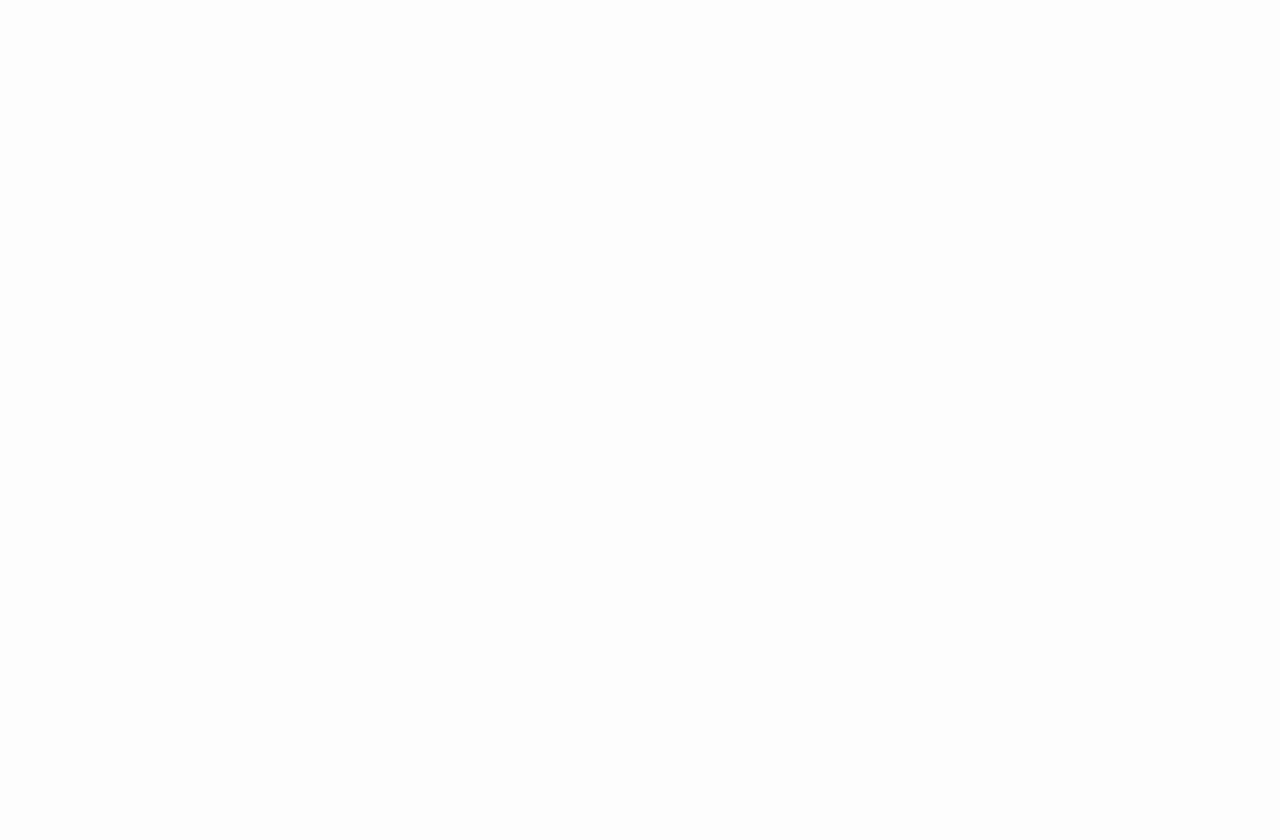
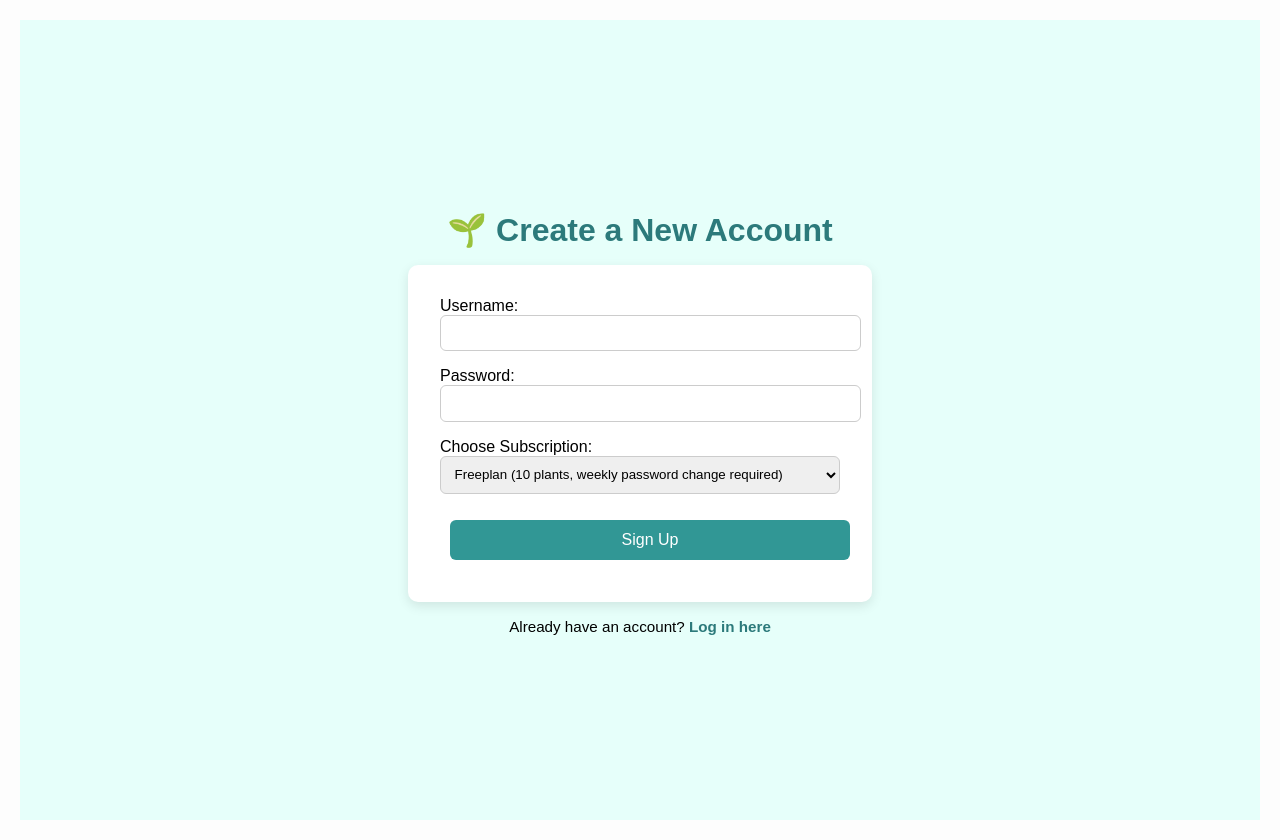
Before and after one commit to AmirJ-1999/plant-homie, a Vue app: page /signup in a window 1280 px wide. Before the commit this address had no page. Before the commit the page ends 800 px from the top, so only its background shows below. Built offline with nearby package versions, Linux system fonts and the light colour scheme.

Commit message:
Updated frontend

```diff
--- a/src/router/index.js
+++ b/src/router/index.js
@@ -5,6 +5,7 @@ import NotificationsView from '../views/NotificationsView.vue';
 import HistoryView from '../views/HistoryView.vue';
 import AddRemoveView from '../views/AddRemoveView.vue';
 import LoginView from '../views/LoginView.vue';
+import SignupView from '../views/SignupView.vue';
 
 const routes = [
   {
@@ -14,6 +15,7 @@ const routes = [
     }
   },
   { path: '/login', name: 'Login', component: LoginView },
+  { path: '/signup', name: 'Signup', component: SignupView },
   { path: '/dashboard', name: 'Dashboard', component: DashboardView, meta: { requiresAuth: true } },
   { path: '/plant-list', name: 'PlantList', component: PlantListView, meta: { requiresAuth: true } },
   { path: '/notifications', name: 'Notifications', component: NotificationsView, meta: { requiresAuth: true } },
--- a/src/views/LoginView.vue
+++ b/src/views/LoginView.vue
@@ -1,5 +1,6 @@
 <template>
     <div class="login-page">
+       <img src="@/assets/sun-logo.png" alt="Logo" class="logo-image" />
       <h1 class="logo">🌿 Plant Homie</h1>
       <form @submit.prevent="handleLogin">
         <div class="form-group">
@@ -13,6 +14,7 @@
         <button type="submit" class="login-button">Login</button>
       </form>
       <p v-if="errorMessage" class="error">{{ errorMessage }}</p>
+      <p class="signup-text">Don't have an account? <router-link to="/signup">Sign up here</router-link></p>
     </div>
   </template>
 
--- /dev/null
+++ b/src/views/SignupView.vue
@@ -0,0 +1,167 @@
+<template>
+  <div class="signup-page">
+    <h1 class="logo">🌱 Create a New Account</h1>
+
+    <form @submit.prevent="handleSignup">
+      <!-- Username -->
+      <div class="form-group">
+        <label>Username:</label>
+        <input v-model="username" required />
+      </div>
+
+      <!-- Password -->
+      <div class="form-group">
+        <label>Password:</label>
+        <input type="password" v-model="password" required />
+      </div>
+
+      <!-- Subscription plan -->
+      <div class="form-group">
+        <label>Choose Subscription:</label>
+        <select v-model="selectedPlan" required>
+          <option value="Free">Freeplan (10 plants, weekly password change required)</option>
+          <option value="Premium_Silver">Premium Silver (30 plants, weekly password change required)</option>
+          <option value="Premium_Gold">Premium Gold (50 plants, weekly password change required)</option>
+          <option value="Premium_Plat">Premium Plat (100 plants, no password change required)</option>
+        </select>
+      </div>
+
+      <!-- Submit -->
+      <button type="submit" class="signup-button">Sign Up</button>
+    </form>
+
+    <!-- Message -->
+    <p v-if="message" class="info">{{ message }}</p>
+
+    <!-- Link to login -->
+    <p class="login-text">
+      Already have an account? <router-link to="/login">Log in here</router-link>
+    </p>
+  </div>
+</template>
+
+<script>
+export default {
+  data() {
+    return {
+      username: '',
+      password: '',
+      selectedPlan: 'Free',
+      message: ''
+    };
+  },
+  methods: {
+    handleSignup() {
+      // --- Username validation ---
+      if (
+        this.username.length < 16 ||
+        this.username.length > 17 ||
+        this.username.includes('@')
+      ) {
+        this.message = '❌ Brugernavn skal være 16-17 tegn og må ikke være en email.';
+        return;
+      }
+
+      // --- Password length ---
+      if (this.password.length < 10 || this.password.length > 20) {
+        this.message = '❌ Password skal være mellem 10 og 20 tegn.';
+        return;
+      }
+
+      // --- Password rules: upper, lower, number, special ---
+      const hasUpper = /[A-Z]/.test(this.password);
+      const hasLower = /[a-z]/.test(this.password);
+      const hasDigit = /[0-9]/.test(this.password);
+      const hasSpecial = /[^A-Za-z0-9]/.test(this.password);
+
+      if (!(hasUpper && hasLower && hasDigit && hasSpecial)) {
+        this.message = '❌ Password skal indeholde store/små bogstaver, tal og specialtegn.';
+        return;
+      }
+
+      // --- Password must have unique characters ---
+      const uniqueChars = new Set(this.password.split(''));
+      if (uniqueChars.size !== this.password.length) {
+        this.message = '❌ Alle tegn i passwordet skal være unikke.';
+        return;
+      }
+
+      // ✅ Passed validation – send to backend
+      const userData = {
+        username: this.username,
+        password: this.password,
+        plan: this.selectedPlan
+      };
+
+      // Dummy success / Replace with actual backend call
+      console.log('User data to send:', userData);
+      this.message = '✅ Konto oprettet! Du kan nu logge ind.';
+    }
+  }
+};
+</script>
+
+<style scoped>
+.signup-page {
+  height: 100vh;
+  display: flex;
+  justify-content: center;
+  align-items: center;
+  background: #e6fffa;
+  flex-direction: column;
+}
+.logo {
+  font-size: 2rem;
+  color: #2c7a7b;
+  margin-bottom: 1rem;
+}
+form {
+  background: white;
+  padding: 2rem;
+  border-radius: 10px;
+  box-shadow: 0 4px 12px rgba(0, 0, 0, 0.1);
+  width: 100%;
+  max-width: 400px;
+}
+.form-group {
+  margin-bottom: 1rem;
+  text-align: left;
+}
+input,
+select {
+  width: 100%;
+  padding: 0.6rem;
+  border: 1px solid #ccc;
+  border-radius: 6px;
+}
+.signup-button {
+  width: 100%;
+  padding: 0.7rem;
+  background-color: #319795;
+  color: white;
+  border: none;
+  border-radius: 6px;
+  font-size: 1rem;
+  cursor: pointer;
+}
+.signup-button:hover {
+  background-color: #2c7a7b;
+}
+.info {
+  margin-top: 1rem;
+  color: #c53030;
+  font-weight: bold;
+}
+.login-text {
+  margin-top: 1rem;
+  font-size: 0.95rem;
+}
+.login-text a {
+  color: #2c7a7b;
+  font-weight: bold;
+  text-decoration: none;
+}
+.login-text a:hover {
+  text-decoration: underline;
+}
+</style>
```
Also changed, not shown: src/assets/sun-logo.png (added).
